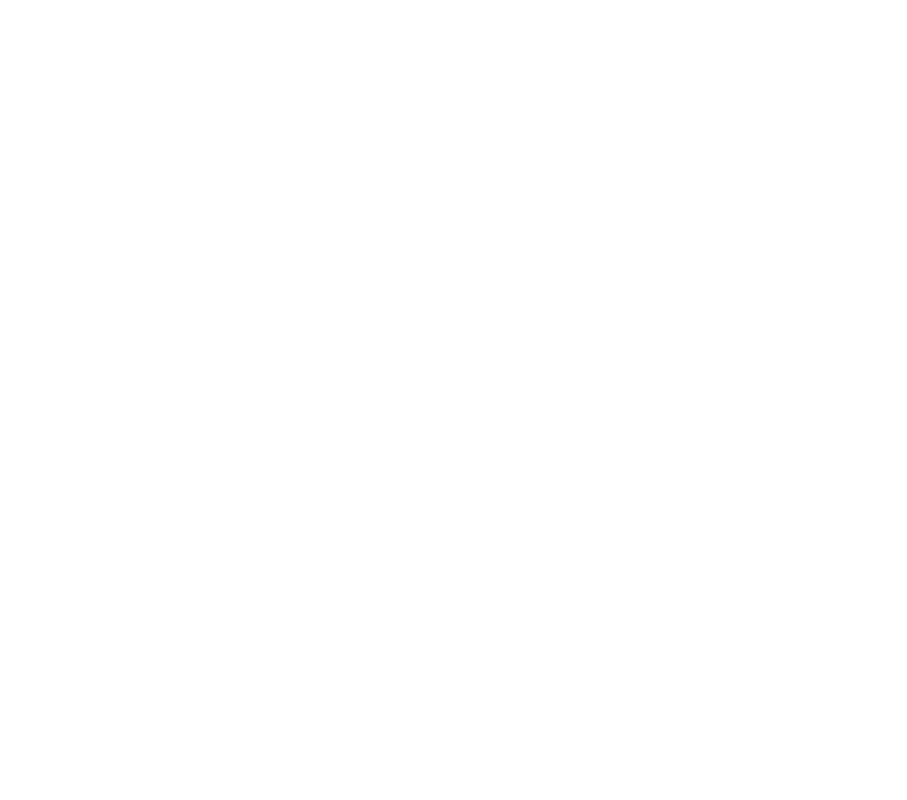
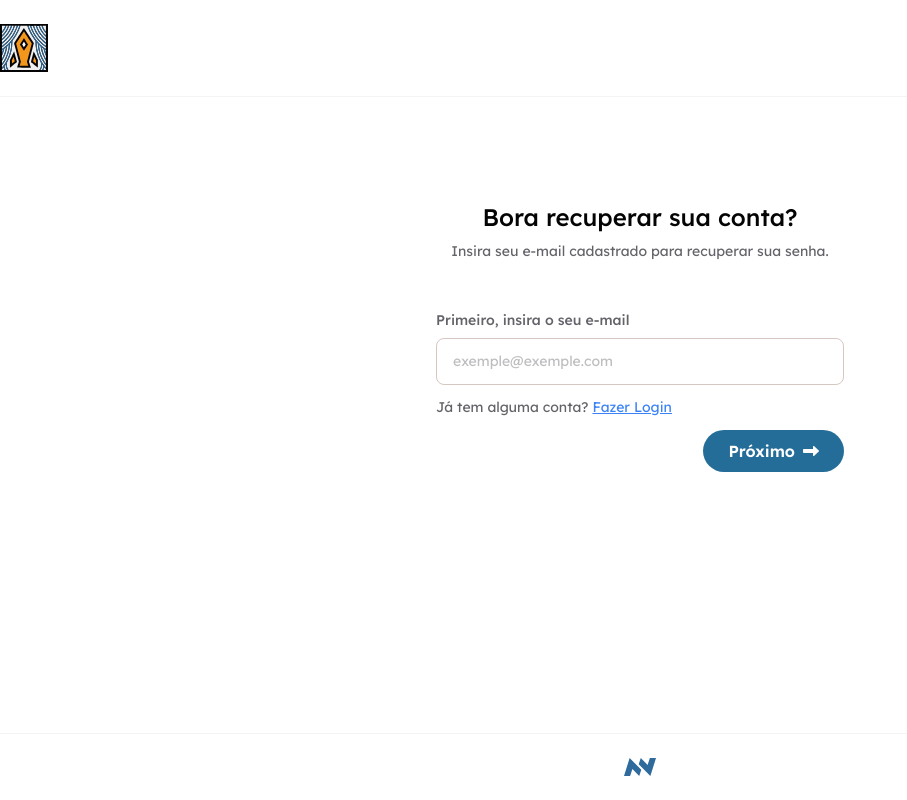
Before and after one commit to FilipiR22/front-anamnesia, a React (Vite) app: page /password-recovery in a window 1280 px wide. Before the commit this address had no page. Shown: the whole page, without its empty margins (0-907 px from the left). Built offline with nearby package versions, Linux system fonts and the light colour scheme.

Commit message:
Finalizando a tela de recuperação de senha

```diff
--- a/src/pages/Home.jsx
+++ b/src/pages/Home.jsx
@@ -15,6 +15,7 @@
                     <Link to="/personal-data" className="text-blue-500 underline">/personal-data</Link>
                     <Link to="/registration-sucess" className="text-blue-500 underline">/registration sucess</Link>
                     <Link to="/password-creation" className="text-blue-500 underline">/password-creation</Link>
+                    <Link to="/password-recovery" className="text-blue-500 underline">/password-recovery</Link>
                 </main>
                 <Footer />
             </div>
--- /dev/null
+++ b/src/pages/PasswordRecoveryScreen.jsx
@@ -0,0 +1,35 @@
+import Header from "../components/Header";
+import Footer from "../components/Footer";
+import { Link } from 'react-router-dom';
+import InputPrimary from "../components/InputPrimary";
+import BtnPrimary from "../components/BtnPrimary";
+import Title from "../components/Title";
+import { FontAwesomeIcon } from '@fortawesome/react-fontawesome';
+import { faRightLong } from '@fortawesome/free-solid-svg-icons';
+
+function PasswordRecoveryScreen() {
+    return (
+        <>
+            <div className="flex flex-col justify-between min-h-screen root-container">
+                <Header />
+                <main className="flex justify-center flex-1 mt-104">
+                    <div className="content-408 w-full max-w-md flex flex-col gap-12">
+                        <Title text_h1="Bora recuperar sua conta?">
+                            Insira seu e-mail cadastrado para recuperar sua senha.
+                        </Title>
+                        <form action="" className="flex flex-col gap-3">
+                            <InputPrimary text_label='Primeiro, insira o seu e-mail' placeholder="exemple@exemple.com" id="endereco_email" type='email' />
+                            <p className="already-exists text-14-size">Já tem alguma conta? <Link to={'/Login'} className="text-blue-500 underline">Fazer Login</Link></p>
+                            <BtnPrimary>
+                                Próximo <FontAwesomeIcon icon={faRightLong} />
+                            </BtnPrimary>
+                        </form>
+                    </div>
+                </main>
+                <Footer />
+            </div>
+        </>
+    );
+}
+
+export default PasswordRecoveryScreen;
--- a/src/routes/AppRoutes.jsx
+++ b/src/routes/AppRoutes.jsx
@@ -7,6 +7,7 @@
 import PersonalDataSreen from '../pages/PersonalDataSreen';
 import ResgistrationSucessScreen from '../pages/ResgistrationSucessScreen';
 import PasswordCreationScreen from '../pages/PasswordCreationScreeen';
+import PasswordRecoveryScreen from '../pages/PasswordRecoveryScreen';
 
 const AppRoutes = () => {
     return (
@@ -20,6 +21,7 @@
                 <Route path='/personal-data' element={<PersonalDataSreen/>}/>
                 <Route path='/registration-sucess' element={<ResgistrationSucessScreen/>}/>
                 <Route path='/password-creation' element={<PasswordCreationScreen/>}/>
+                <Route path='/password-recovery' element={<PasswordRecoveryScreen/>}/>
             </Routes>
         </BrowserRouter>
     );
```
